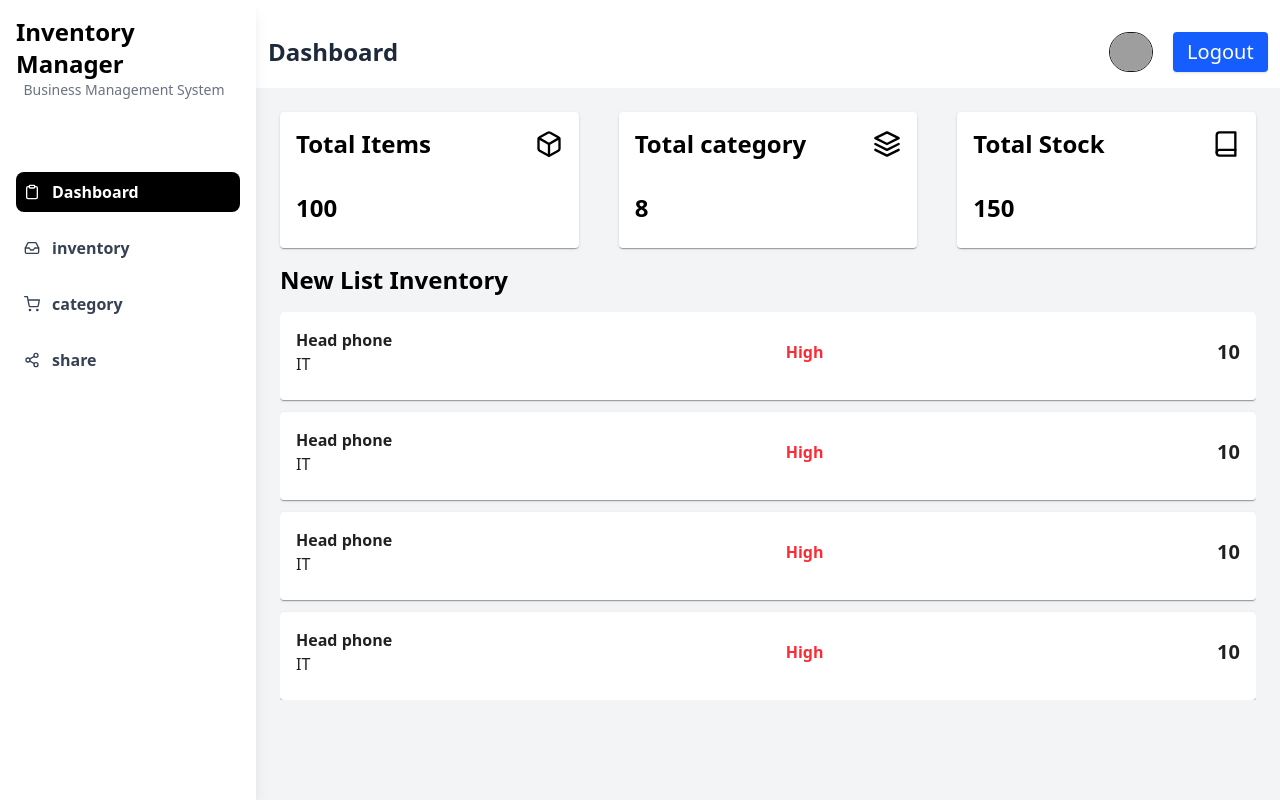
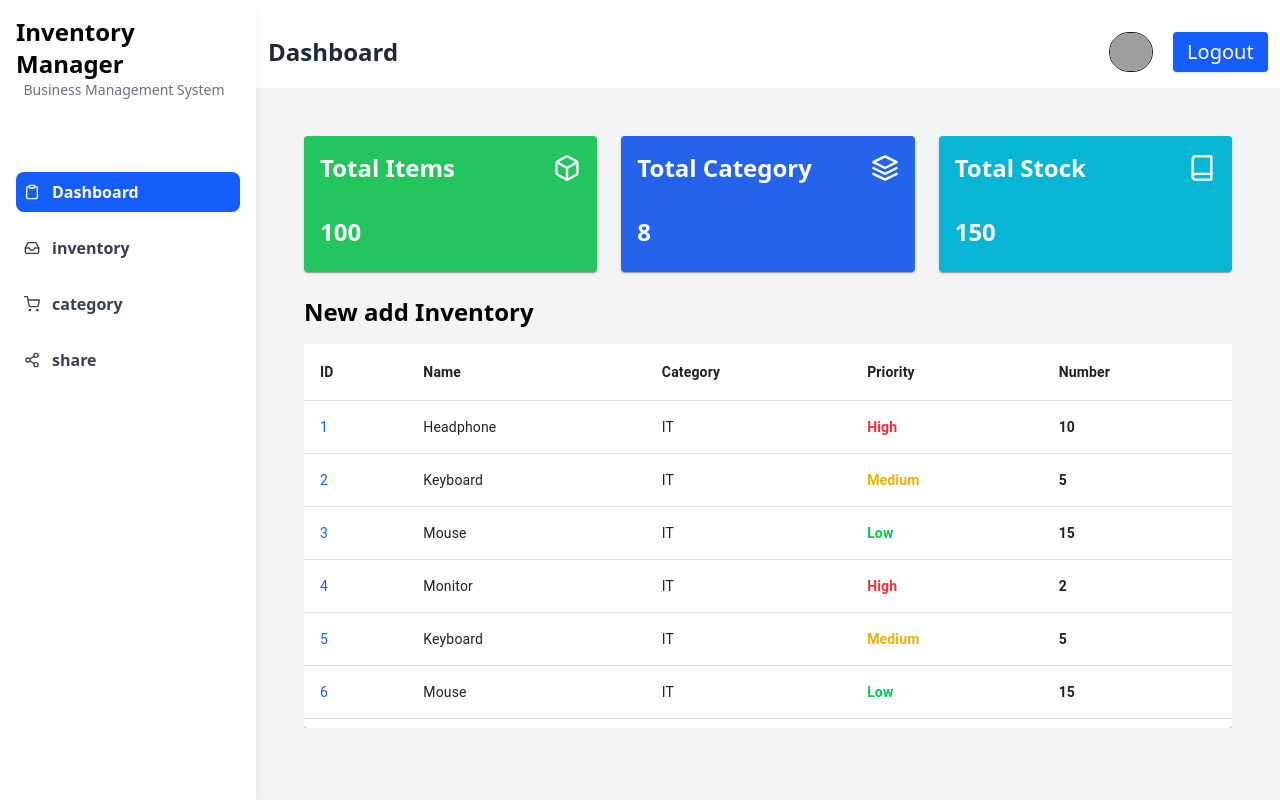
Before and after one commit to SakibFakir69/Dashboard-folder, a React (Vite) app: page /dashboard in a window 1280 px wide. Built offline with nearby package versions, Linux system fonts and the light colour scheme; no server answers; sample sign-in values are in the browser's storage; grey boxes are pictures that could not be loaded.

Commit message:
feat(category) add get post patch delete method on page

```diff
--- a/src/components/ui/CardComponent.jsx
+++ b/src/components/ui/CardComponent.jsx
@@ -1,27 +1,36 @@
 import { Card, CardContent } from "@mui/material";
 
-function CardComponent({ title = "", Icon = "", number = "" }) {
+function CardComponent({ title = "", Icon = null, number = "" }) {
+const titleColors = {
+  "Total Items": { background: "#22C55E", icon: "#FFFFFF" },
+  "Total Category": { background: "#2563EB", icon: "#FFFFFF" },
+  "Total Stock": { background: "#06B6D4", icon: "#ffff"  },
+
+};
+
+
+
+
+const { background, icon } = titleColors[title] || {
+  background: "#1F2937",
+  icon: "#FBBF24",
+};
+
   return (
     <Card
       sx={{
-        minHeight: "120px",
+        minHeight: 120,
         cursor: "pointer",
         transition: "0.4s",
-        color: "inherit",
-        "&:hover": {
-          backgroundColor: "black",
-          boxShadow: "0px 4px 10px rgba(255,255,255,0.4)",
-          color: "white",
-        },
+        backgroundColor: background,
+        color: icon,
       }}
     >
       <CardContent className="flex flex-col gap-2">
         <div className="flex justify-between items-center pb-6">
           <h3 className="font-semibold md:text-2xl">{title}</h3>
-
-          <div className="text-3xl">{Icon}</div>
+          <div style={{ color: icon }}>{Icon}</div>
         </div>
-
         <p className="md:text-2xl font-bold">{number}</p>
       </CardContent>
     </Card>
--- a/src/components/ui/InventoryCard.jsx
+++ /dev/null
@@ -1,36 +0,0 @@
-
-
-
-import { Card, CardContent } from '@mui/material'
-import React from 'react'
-
-function InventoryCard({name="" , category="", proirity="" , number}) {
-  return (
-    <Card>
-
-        <CardContent className='px-3 flex  justify-between  items-center'>
-
-            <div>
-                <p className='md:font-semibold'>{name}</p>
-                <p>{category}</p>
-            </div>
-            <div>
-                {/* gave color based on condition */}
-                <p className={`${proirity==='High' ? "text-red-500 md:font-bold" : proirity==='low' ? "text-green md:font-bold" :"text-black md:font-bold" }`}>{proirity}</p>
-            </div>
-            <div>
-                <p className='md:font-semibold md:text-xl'>{number}</p>
-            </div>
-
-
-        </CardContent>
-
-
-
-
-
-    </Card>
-  )
-}
-
-export default InventoryCard
--- /dev/null
+++ b/src/components/ui/InventoryTable.jsx
@@ -0,0 +1,57 @@
+import React from "react";
+import {
+  Table,
+  TableBody,
+  TableCell,
+  TableContainer,
+  TableHead,
+  TableRow,
+  Paper,
+} from "@mui/material";
+
+function InventoryTable({ inventoryData }) {
+  return (
+    <TableContainer component={Paper} className="max-h-96 overflow-y-scroll">
+      <Table stickyHeader>
+        <TableHead className="">
+          <TableRow className="">
+            <TableCell className="!font-semibold text-gray-600">ID</TableCell>
+            <TableCell className="!font-semibold text-gray-600">Name</TableCell>
+            <TableCell className="!font-semibold text-gray-600">Category</TableCell>
+            <TableCell className="!font-semibold text-gray-600">Priority</TableCell>
+            <TableCell className="!font-semibold text-gray-600">Number</TableCell>
+          </TableRow>
+        </TableHead>
+        <TableBody>
+          {inventoryData.map((item, index) => (
+            <TableRow key={index}>
+              <TableCell className="!text-blue-600">{index + 1}</TableCell>
+              <TableCell>{item.name}</TableCell>
+              <TableCell>{item.category}</TableCell>
+
+              <TableCell
+                className={`!font-bold  ${
+                  item.priority === "High"
+                    ? "!text-red-500"
+                    : item.priority === "Medium"
+                    ? "!text-yellow-500"
+                    : item.priority === "Low"
+                    ? "!text-green-500"
+                    : "!text-gray-500"
+                }`}
+              >
+                {item.priority}
+              </TableCell>
+
+              <TableCell className="!font-bold">{item.number}</TableCell>
+
+
+            </TableRow>
+          ))}
+        </TableBody>
+      </Table>
+    </TableContainer>
+  );
+}
+
+export default InventoryTable;
--- a/src/components/ui/SearchButton.jsx
+++ b/src/components/ui/SearchButton.jsx
@@ -5,7 +5,7 @@ import React from 'react'
 
 function SearchButton({title, onClick}) {
   return (
-    <button onClick={onClick} className='h-12  md:mt-0  rounded bg-black text-white md:w-44 w-36 md:text-xl md:font-semibold'>{title}</button>
+    <button onClick={onClick} className='h-12  md:mt-0 bg-[#3B82F6]  rounded text-white md:w-44 w-36 md:text-xl md:font-semibold '>{title}</button>
   )
 }
 
--- a/src/index.css
+++ b/src/index.css
@@ -24,3 +24,9 @@
 .react-select__single-value {
   @apply text-white;
 }
+
+
+.modal {
+  position: fixed; /* or absolute */
+  z-index: 1300;   /* MUI default for modals */
+}
--- a/src/page/dashboard/Dashboard.jsx
+++ b/src/page/dashboard/Dashboard.jsx
@@ -124,7 +124,7 @@ function Dashboard() {
               className={({ isActive }) =>
                 `flex items-center gap-3 p-2 rounded-lg transition-colors ${
                   isActive
-                    ? "bg-black text-white transform transition delay-75 duration-150"
+                    ? "bg-blue-600 text-white transform transition delay-75 duration-150"
                     : "text-gray-700 hover:bg-gray-200"
                 }`
               }
--- a/src/page/dashboard/inventory/DashboardStats.jsx
+++ b/src/page/dashboard/inventory/DashboardStats.jsx
@@ -1,41 +1,37 @@
-import { Paper } from '@mui/material'
-import React from 'react'
-import CardComponent from '../../../components/ui/CardComponent'
-import { FiBook, FiBox, FiLayers, FiSunset } from 'react-icons/fi'
-import InventoryCard from '../../../components/ui/InventoryCard'
+import { Paper } from "@mui/material";
+import React, { useState } from "react";
+import CardComponent from "../../../components/ui/CardComponent";
+import { FiBook, FiBox, FiLayers } from "react-icons/fi";
+import InventoryTable from "../../../components/ui/InventoryTable";
 
 function DashboardStats() {
+  const [inventoryList, setInventoryList] = useState([
+    { name: "Headphone", category: "IT", priority: "High", number: 10 },
+    { name: "Keyboard", category: "IT", priority: "Medium", number: 5 },
+    { name: "Mouse", category: "IT", priority: "Low", number: 15 },
+    { name: "Monitor", category: "IT", priority: "High", number: 2 },
+    { name: "Keyboard", category: "IT", priority: "Medium", number: 5 },
+    { name: "Mouse", category: "IT", priority: "Low", number: 15 },
+    { name: "Monitor", category: "IT", priority: "High", number: 2 },
+  ]);
+
   return (
-    <div className='text-black w-full '>
-
-
-
-      {/* card section */}
-
-      <section className='grid md:grid-cols-3  md:gap-10 gap-6'>
-
-       <CardComponent Icon={<FiBox size={28}/>} number={100} title='Total Items'/>
-       <CardComponent title='Total category' number={8} Icon={<FiLayers size={28}/>}/>
-       <CardComponent title='Total Stock' number={150} Icon={<FiBook size={28}/>}/>
+    <div className="w-full text-black p-4 md:p-6 flex flex-col justify-center -mr-10">
+      {/* Cards Section */}
+      <section className="grid grid-cols-1 md:grid-cols-2 xl:grid-cols-3 gap-6 mb-6">
+        <CardComponent Icon={<FiBox size={28} />} number={100} title="Total Items" />
+        <CardComponent Icon={<FiLayers size={28} />} number={8} title="Total Category" />
+        <CardComponent Icon={<FiBook size={28} />} number={150} title="Total Stock" />
       </section>
 
 
-      {/* list card */}
-      <h3 className='font-bold md:text-2xl mt-4 mb-4'>New List Inventory</h3>
+      <h3 className="font-bold md:text-2xl mb-4">New add Inventory</h3>
 
-
-      <section className='flex flex-col gap-y-3 overflow-y-scroll h-1/2'>
-
-      {
-        Array.from({length:4}).map((num,key)=><InventoryCard key={key} name='Head phone' category='IT' proirity='High'  number={'10'}/>)
-      }
-      </section>
-
-
-
-
+      <div className="w-full overflow-auto">
+        <InventoryTable inventoryData={inventoryList} />
+      </div>
     </div>
-  )
+  );
 }
 
-export default DashboardStats
+export default DashboardStats;
--- a/src/page/dashboard/inventory/Inventory.jsx
+++ b/src/page/dashboard/inventory/Inventory.jsx
@@ -1,6 +1,6 @@
 import React, { useState } from "react";
 import { TextField, Button } from "@mui/material";
-import InventoryCard from "../../../components/ui/InventoryCard";
+import InventoryCard from "../../../components/ui/InventoryTable";
 import Modal from "react-modal";
 import { customStyles } from "../../../style/modal";
 import { priorityOptions } from "../../../constant/priority";
@@ -10,12 +10,27 @@ import SearchButton from "../../../components/ui/SearchButton";
 import AddButton from "../../../components/ui/AddButton";
 import { useCreateInventoryMutation } from "../../../redux/features/api";
 import toast, { Toaster } from "react-hot-toast";
+import InventoryTable from "../../../components/ui/InventoryTable";
 
 function Inventory() {
   const [modalIsOpen, setIsOpen] = useState(false);
 
   const [ createInventory] = useCreateInventoryMutation();
 
+
+
+
+
+
+   const [inventoryList, setInventoryList] = useState([
+      { name: "Headphone", category: "IT", priority: "High", number: 10 },
+      { name: "Keyboard", category: "IT", priority: "Medium", number: 5 },
+      { name: "Mouse", category: "IT", priority: "Low", number: 15 },
+      { name: "Monitor", category: "IT", priority: "High", number: 2 },
+      { name: "Keyboard", category: "IT", priority: "Medium", number: 5 },
+      { name: "Mouse", category: "IT", priority: "Low", number: 15 },
+      { name: "Monitor", category: "IT", priority: "High", number: 2 },
+    ]);
 
   const categoryOptions = [
     { value: "IT", label: "IT" },
@@ -185,15 +200,9 @@ function Inventory() {
 
       {/* Inventory items */}
       <section className="flex flex-col gap-y-3 overflow-y-auto max-h-[400px] mt-6">
-        { Array.from({ length: 4 }).map((_, idx) => (
-              <InventoryCard
-                key={idx}
-                name="Head phone"
-                category="IT"
-                proirity="High"
-                number="10"
-              />
-            ))}
+
+        <InventoryTable inventoryData={inventoryList}/>
+
       </section>
     </div>
   );
--- a/src/redux/features/api.js
+++ b/src/redux/features/api.js
@@ -162,6 +162,22 @@ export const api = createApi({
       invalidatesTags:['Category']
     }),
 
+    // edit category
+
+    editCategory:builder.mutation({
+      query:({id , ...data})=>({
+
+        url:`/category/${id}/`,
+        method:"PATCH",
+        body:data
+
+      }),
+      invalidatesTags:['Category']
+    }),
+
+
+
+
     // inventory -------------------------------------------------
     createInventory:builder.mutation({
       query:(data)=>({
@@ -200,6 +216,7 @@ export const {
   useAllCategoryQuery,
   useCreateCategoryMutation,
   useDeleteCategoryMutation,
+  useEditCategoryMutation,
 
   // inventory
 
--- a/src/style/modal.js
+++ b/src/style/modal.js
@@ -1,4 +1,5 @@
-export const customStyles = {
+
+  export const customStyles = {
   content: {
     top: '50%',
     left: '50%',
@@ -12,8 +13,14 @@ export const customStyles = {
     padding: '20px',
     borderRadius: '10px',
     boxShadow: '0 5px 20px rgba(0,0,0,0.3)',
+    zIndex: 1001,  // <- Add this
+  },
+  overlay: {
+    backgroundColor: 'rgba(0,0,0,0.5)',
+    zIndex: 1000,  // <- Add this
   },
 };
+
 
 
 
```
Also changed, not shown: src/page/dashboard/inventory/Category.jsx (+112 -57 lines).
